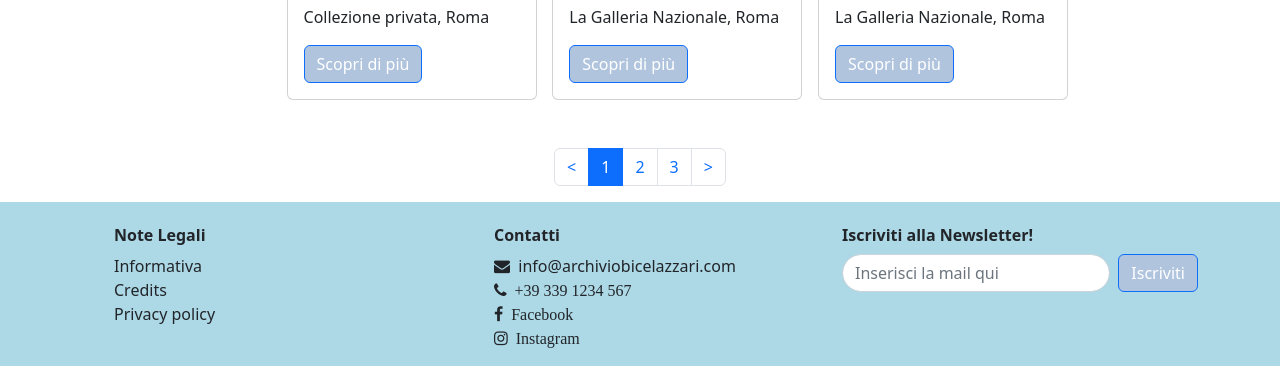
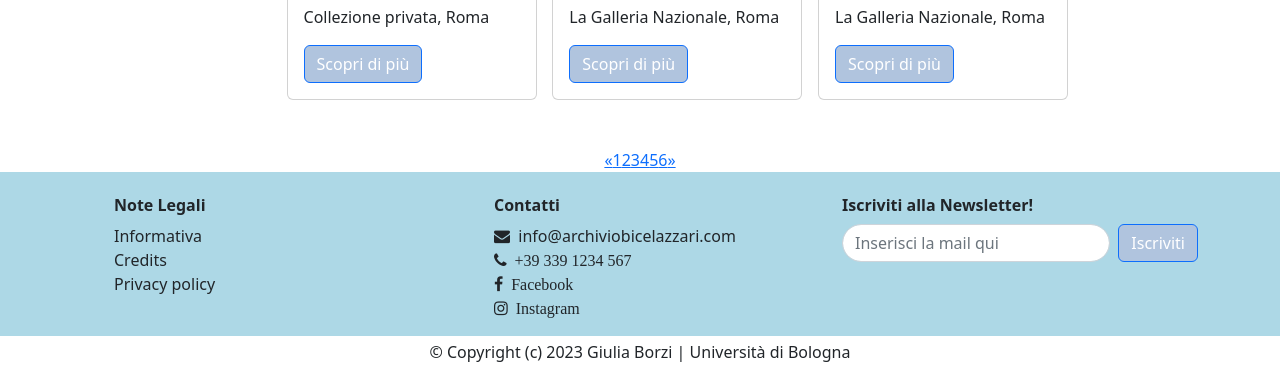
Before and after one commit to giuliaborzi/progetto-dh, a plain HTML site: page figurativo.htm in a window 1280 px wide. Shown: the part 1088-1456 px from the top of the page. Drawn offline with Linux system fonts and the light colour scheme.

Commit message:
Add files via upload

```diff
--- a/figurativo.htm
+++ b/figurativo.htm
@@ -17,6 +17,9 @@
 		<link rel="stylesheet" type="text/css" href="bootstrap/css/bootstrap.min.css"/>
 		<link rel="stylesheet" type="text/css" href="style/style.css">
 		<link rel="stylesheet" href="https://cdnjs.cloudflare.com/ajax/libs/font-awesome/4.7.0/css/font-awesome.min.css">
+		<link rel="preconnect" href="https://fonts.googleapis.com">
+		<link rel="preconnect" href="https://fonts.gstatic.com" crossorigin>
+		<link href="https://fonts.googleapis.com/css2?family=Ubuntu:wght@300&display=swap" rel="stylesheet">
 	</head>
 	<body>
 		<header>
@@ -91,7 +94,7 @@
 		<div class="container-fluid pt-4">
 				<ul class="nav nav-tabs">
 					<li class="nav-item">
-			     		 <a class="nav-link" href="item.htm">Tutte le opere</a>
+			     		 <a class="nav-link text-dark" href="item.htm">Tutte le opere</a>
 			    	</li>
 			    	<li class="nav-item">
 			     		 <a class="nav-link active" href="figurativo.htm">Figurativo</a>
@@ -278,18 +281,20 @@
 								</div>
 							</div>
 						</div>
-
 					</div>
 				</div>
 			</div>
 		</div>
-		<ul class="pagination justify-content-center">
-		  <li class="page-item"><a class="page-link" href="#"><</a></li>
-		  <li class="page-item active"><a class="page-link" href="#">1</a></li>
-		  <li class="page-item"><a class="page-link" href="#">2</a></li>
-		  <li class="page-item"><a class="page-link" href="#">3</a></li>
-		  <li class="page-item"><a class="page-link" href="#">></a></li>
-		</ul>
+		<div class="pagination justify-content-center">
+		  <a href="#">&laquo;</a>
+		  <a class="active" href="#">1</a>
+		  <a href="#">2</a>
+		  <a href="#">3</a>
+		  <a href="#">4</a>
+		  <a href="#">5</a>
+		  <a href="#">6</a>
+		  <a href="#">&raquo;</a>
+		</div>
 	<button onclick="topFunction()" id="myBtn" title="Go to top"><b>TOP</b></button>
 
 		<footer>
@@ -324,6 +329,9 @@
 					</div>
 				</div>
 			</div>
+			<div class="container-fluid">
+            	<p class="mb-0 pb-1 pt-1 text-center">© Copyright (c) 2023 Giulia Borzi | Università di Bologna</p>
+       		</div>
 		</footer>
 
 		<script src="bootstrap/js/bootstrap.bundle.min.js"></script>
```
Also changed, not shown: astratto.htm (+16 -7 lines), bibliografia.htm (+16 -7 lines), index.htm (+9 -3 lines), item.htm (+6 -0 lines), item_astrazione.htm (+6 -0 lines), item_autoritratto.htm (+6 -0 lines).
